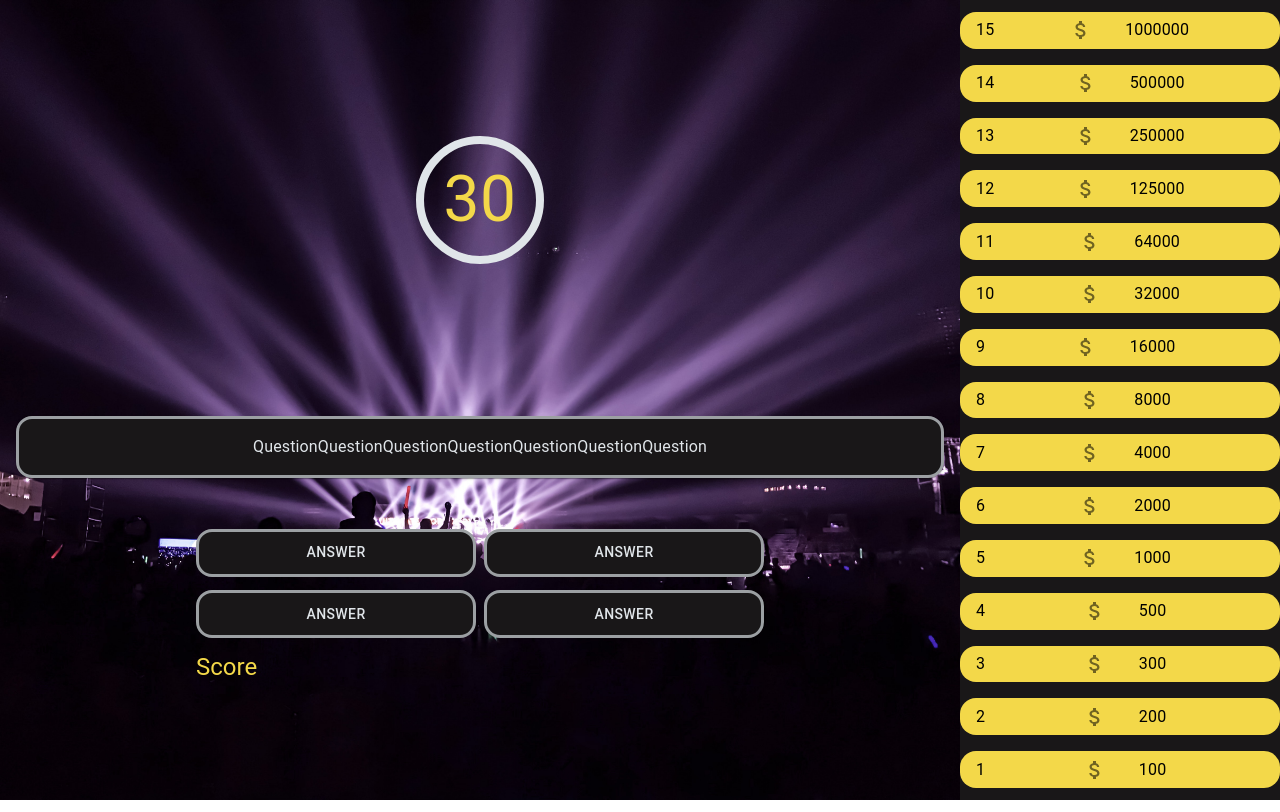
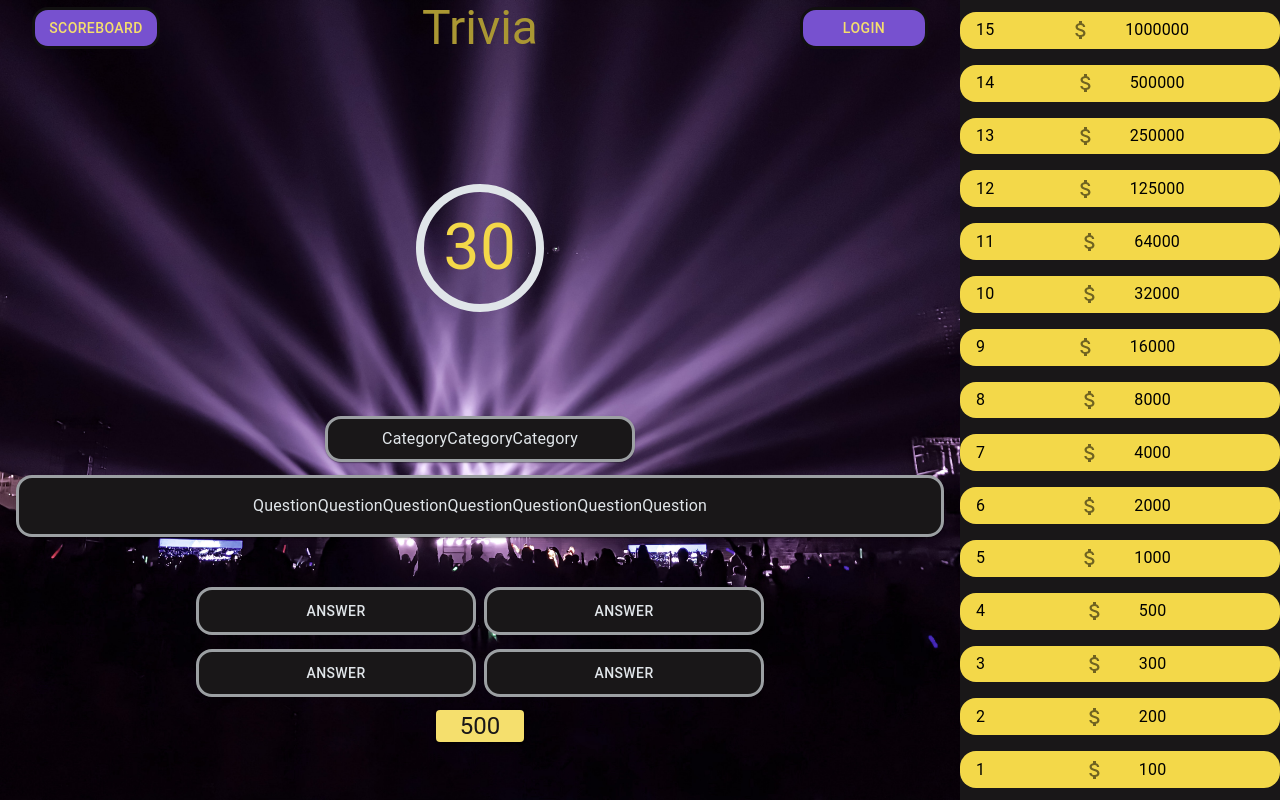
Before and after one commit to ZernoBilly/Trivia-client, a React (Create React App) app: page / in a window 1280 px wide. Built offline with nearby package versions, Linux system fonts and the light colour scheme.

Commit message:
Ui design

```diff
--- a/src/App.js
+++ b/src/App.js
@@ -3,7 +3,6 @@ import { ThemeProvider } from "@material-ui/core";
 
 import useStyles from "./styles";
 import theme from "./theme";
-
 import Home from "./components/Home/Home";
 
 const App = () => {
--- /dev/null
+++ b/src/Data/stepPyramid.js
@@ -0,0 +1,21 @@
+import React from "react";
+
+const stepPyramid = [
+  { step: 1, amount: 100, difficulty: "easy" },
+  { step: 2, amount: 200, difficulty: "easy" },
+  { step: 3, amount: 300, difficulty: "easy" },
+  { step: 4, amount: 500, difficulty: "easy" },
+  { step: 5, amount: 1000, difficulty: "easy" },
+  { step: 6, amount: 2000, difficulty: "easy" },
+  { step: 7, amount: 4000, difficulty: "easy" },
+  { step: 8, amount: 8000, difficulty: "easy" },
+  { step: 9, amount: 16000, difficulty: "medium" },
+  { step: 10, amount: 32000, difficulty: "medium" },
+  { step: 11, amount: 64000, difficulty: "medium" },
+  { step: 12, amount: 125000, difficulty: "medium" },
+  { step: 13, amount: 250000, difficulty: "hard" },
+  { step: 14, amount: 500000, difficulty: "hard" },
+  { step: 15, amount: 1000000, difficulty: "hard" },
+].reverse();
+
+export default stepPyramid;
--- a/src/components/Home/Home.jsx
+++ b/src/components/Home/Home.jsx
@@ -2,7 +2,6 @@ import React from "react";
 import useStyles from "./styles";
 import { Grid } from "@material-ui/core";
 
-import TopBar from "../TopBar/TopBar";
 import MainArea from "../MainArea/MainArea";
 import ProgressBar from "../ProgressBar/ProgressBar";
 
--- a/src/components/MainArea/QuestionAndAnswers/QuestionAndAnswers.jsx
+++ b/src/components/MainArea/QuestionAndAnswers/QuestionAndAnswers.jsx
@@ -13,7 +13,14 @@ const QuestionAndAnswers = () => {
       className={classes.questionsAndAnswersContainer}
     >
       <Grid container className={classes.questionContainer}>
-        <Grid item className={classes.question} xs={12}>
+        <Grid item xs={4}>
+          <Paper className={classes.categoryField}>
+            <Typography className={classes.category}>
+              CategoryCategoryCategory
+            </Typography>
+          </Paper>
+        </Grid>
+        <Grid item xs={12}>
           <Paper className={classes.questionField}>
             <Typography className={classes.question}>
               QuestionQuestionQuestionQuestionQuestionQuestionQuestion
@@ -34,10 +41,12 @@ const QuestionAndAnswers = () => {
         <Grid item xs={12} sm={6} className={classes.answer}>
           <Button className={classes.answerButton}>Answer</Button>
         </Grid>
-        <Grid item xs={12}>
-          <Typography variant="h5" className={classes.score}>
-            Score
-          </Typography>
+        <Grid item xs={2}>
+          <Paper className={classes.scoreField}>
+            <Typography variant="h5" className={classes.scoreAmount}>
+              500
+            </Typography>
+          </Paper>
         </Grid>
       </Grid>
     </Grid>
--- a/src/components/MainArea/QuestionAndAnswers/styles.js
+++ b/src/components/MainArea/QuestionAndAnswers/styles.js
@@ -12,14 +12,25 @@ export default makeStyles((theme) => ({
     justifyContent: "center",
     padding: theme.spacing(2),
   },
-  questionField: {
+  categoryField: {
     backgroundColor: theme.palette.dark.main,
-    padding: theme.spacing(2),
-
+    padding: theme.spacing(1),
     textAlign: "center",
     borderRadius: "1rem",
     border: "0.2rem solid",
     borderColor: theme.palette.optional.dark,
+  },
+  category: {
+    color: theme.palette.optional.main,
+  },
+  questionField: {
+    backgroundColor: theme.palette.dark.main,
+    padding: theme.spacing(2),
+    textAlign: "center",
+    borderRadius: "1rem",
+    border: "0.2rem solid",
+    borderColor: theme.palette.optional.dark,
+    marginTop: "0.8rem",
   },
   question: {
     color: theme.palette.optional.main,
@@ -51,6 +62,11 @@ export default makeStyles((theme) => ({
       borderColor: theme.palette.dark.main,
     },
   },
+  scoreField: {
+    textAlign: "center",
+    backgroundColor: theme.palette.primary.light,
+    color: theme.palette.dark.main,
+  },
   score: {
     color: theme.palette.primary.main,
   },
--- a/src/components/MainArea/Timer/Timer.jsx
+++ b/src/components/MainArea/Timer/Timer.jsx
@@ -1,12 +1,19 @@
 import React from "react";
-import { Grid, Typography } from "@material-ui/core";
+import { Grid, Typography, Button } from "@material-ui/core";
 
 import useStyles from "./styles";
 
 const Timer = () => {
   const classes = useStyles();
   return (
-    <Grid container className={classes.timerContainer}>
+    <Grid container direction="column" className={classes.timerContainer}>
+      <Grid container direction="row" className={classes.topContainer}>
+        <Button className={classes.button}>Scoreboard</Button>
+        <Typography variant="h3" component="h1" className={classes.title}>
+          Trivia
+        </Typography>
+        <Button className={classes.button}>Login</Button>
+      </Grid>
       <Grid item className={classes.timer}>
         <Typography className={classes.time}>30</Typography>
       </Grid>
--- a/src/components/MainArea/Timer/styles.js
+++ b/src/components/MainArea/Timer/styles.js
@@ -4,10 +4,34 @@ export default makeStyles((theme) => ({
   timerContainer: {
     height: "50%",
     display: "flex",
-    justifyContent: "center",
     alignItems: "center",
   },
+  topContainer: {
+    display: "flex",
+    justifyContent: "space-between",
+    alignItems: "center",
+    textAlign: "center",
+  },
+  title: {
+    textAlign: "center",
+    color: theme.palette.primary.dark,
+  },
+  button: {
+    width: "8rem",
+    margin: "0 2rem",
+    backgroundColor: theme.palette.info.light,
+    color: theme.palette.primary.light,
+    borderRadius: "1rem",
+    border: "0.2rem solid",
+    borderColor: theme.palette.dark.dark,
+
+    "&:hover": {
+      backgroundColor: theme.palette.info.dark,
+      borderColor: theme.palette.dark.light,
+    },
+  },
   timer: {
+    marginTop: "8rem",
     width: "8rem",
     height: "8rem",
     borderRadius: "50%",
--- a/src/components/ProgressBar/ProgressBar.jsx
+++ b/src/components/ProgressBar/ProgressBar.jsx
@@ -3,7 +3,7 @@ import { List } from "@material-ui/core";
 
 import Step from "./Step/Step";
 
-import stepPyramid from "./stepPyramid";
+import stepPyramid from "../../Data/stepPyramid";
 
 import useStyles from "./styles";
 
--- a/src/components/ProgressBar/stepPyramid.js
+++ /dev/null
@@ -1,21 +0,0 @@
-import React from "react";
-
-const stepPyramid = [
-  { step: 1, amount: 100 },
-  { step: 2, amount: 200 },
-  { step: 3, amount: 300 },
-  { step: 4, amount: 500 },
-  { step: 5, amount: 1000 },
-  { step: 6, amount: 2000 },
-  { step: 7, amount: 4000 },
-  { step: 8, amount: 8000 },
-  { step: 9, amount: 16000 },
-  { step: 10, amount: 32000 },
-  { step: 11, amount: 64000 },
-  { step: 12, amount: 125000 },
-  { step: 13, amount: 250000 },
-  { step: 14, amount: 500000 },
-  { step: 15, amount: 1000000 },
-].reverse();
-
-export default stepPyramid;
--- a/src/components/TopBar/TopBar.jsx
+++ /dev/null
@@ -1,46 +0,0 @@
-import React from "react";
-import {
-  AppBar,
-  Toolbar,
-  Button,
-  IconButton,
-  Typography,
-} from "@material-ui/core";
-import PlayCircleOutlineIcon from "@material-ui/icons/PlayCircleOutline";
-import BarChartIcon from "@material-ui/icons/BarChart";
-import MenuIcon from "@material-ui/icons/Menu";
-
-import useStyles from "./styles";
-
-const TopBar = () => {
-  const classes = useStyles();
-
-  return (
-    <AppBar
-      className={classes.topBar}
-      position="static"
-      fullWidth
-      elevation={0}
-    >
-      <Toolbar>
-        <IconButton
-          edge="start"
-          className={classes.menuButton}
-          color="inherit"
-          aria-label="menu"
-        >
-          <MenuIcon />
-        </IconButton>
-        <Typography variant="h6" className={classes.title}>
-          Trivia
-        </Typography>
-
-        <Button size="small" color="inherit" className={classes.loginButton}>
-          Login
-        </Button>
-      </Toolbar>
-    </AppBar>
-  );
-};
-
-export default TopBar;
--- a/src/components/TopBar/styles.js
+++ /dev/null
@@ -1,16 +0,0 @@
-import { makeStyles } from "@material-ui/core";
-
-export default makeStyles((theme) => ({
-  topBar: {
-    flexGrow: 1,
-    margin: "0",
-    padding: "0",
-  },
-  title: {
-    flexGrow: 1,
-  },
-  menuButton: {
-    marginRight: theme.spacing(2),
-  },
-  loginButton: {},
-}));
```
